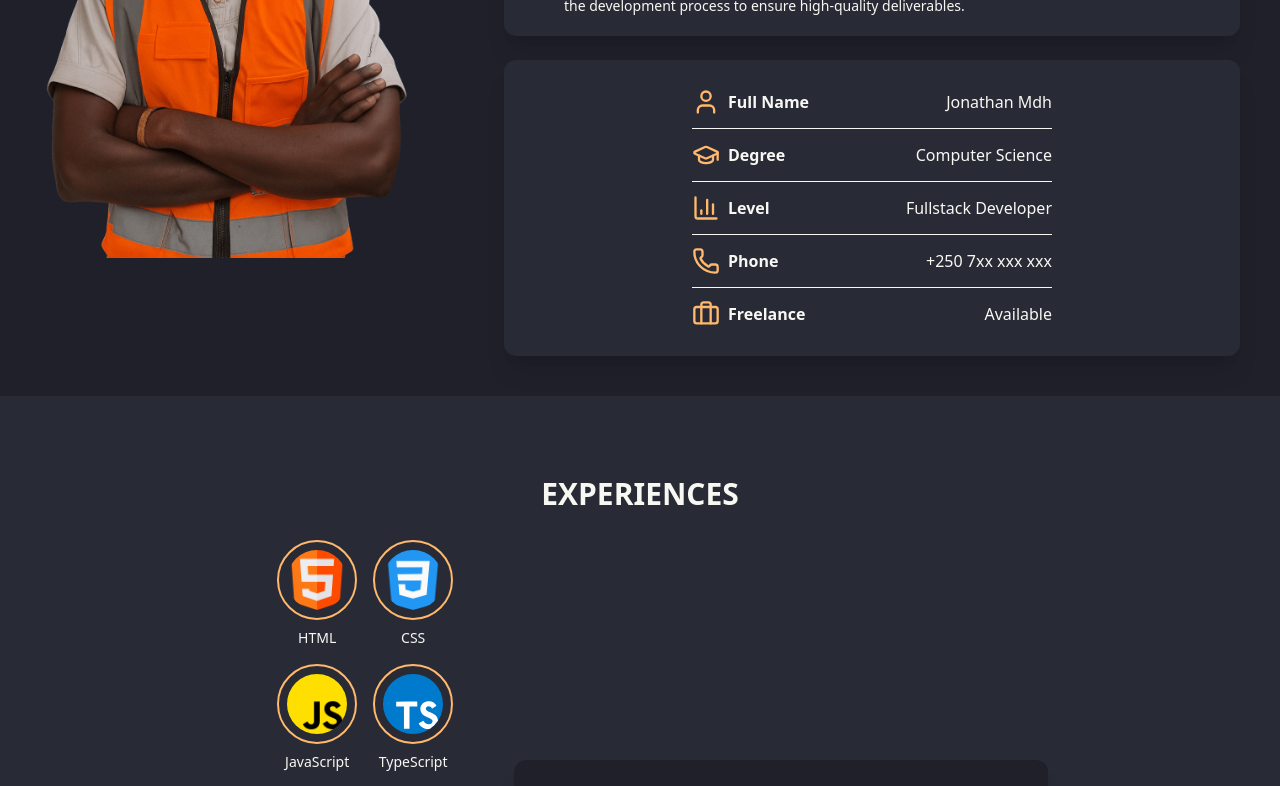
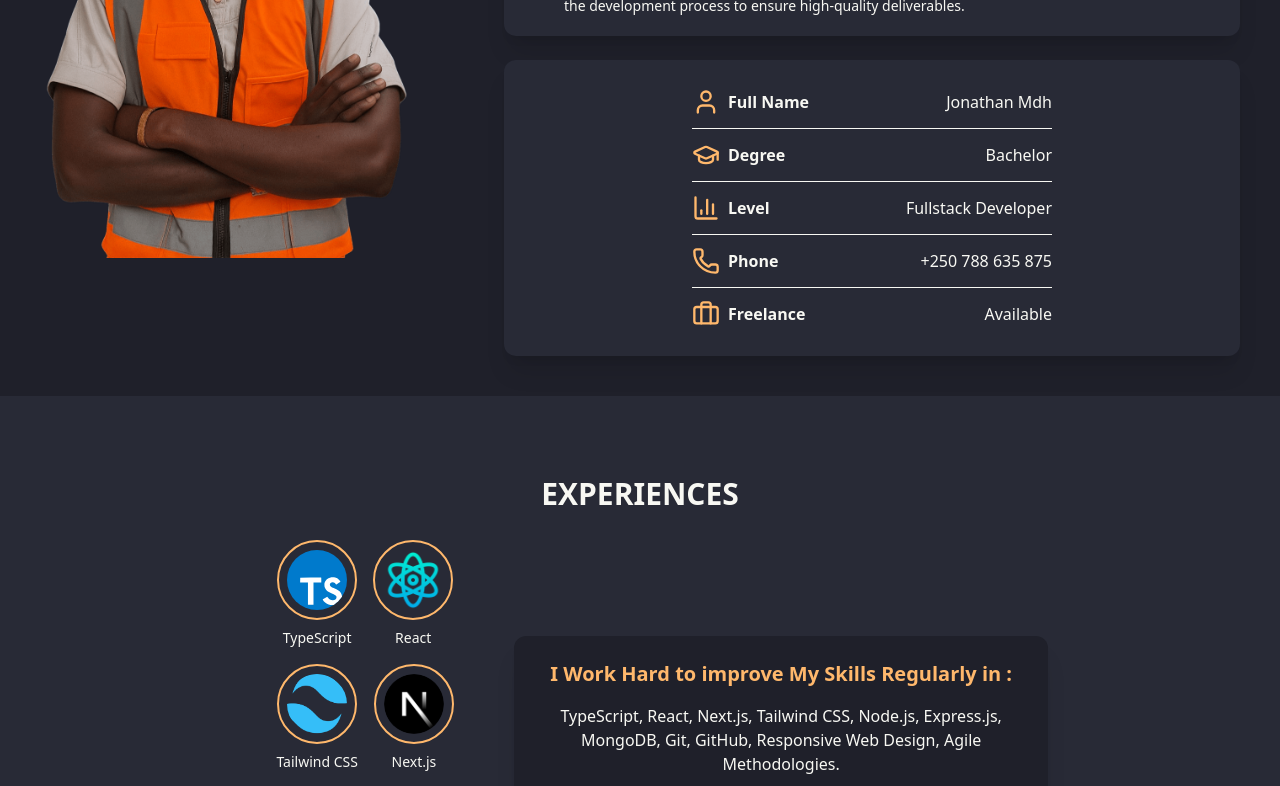
Before and after one commit to ZillaJo/portfolio-react, a React (Vite) app: page / in a window 1280 px wide. Shown: the part 1260-2046 px from the top of the page. Built offline with nearby package versions, Linux system fonts and the light colour scheme.

Commit message:
portfolio v1

```diff
--- a/src/components/Experiences.tsx
+++ b/src/components/Experiences.tsx
@@ -11,48 +11,34 @@ import imgNext from "../assets/techno/next-js.webp";
 import imgNode from "../assets/techno/node-js.png";
 
 const skills = [
+
   {
     id: 1,
-    name: "HTML",
-    Image: imgHTML,
-  },
-  {
-    id: 2,
-    name: "CSS",
-    Image: imgCSS,
-  },
-  {
-    id: 3,
-    name: "JavaScript",
-    Image: imgJS,
-  },
-  {
-    id: 4,
     name: "TypeScript",
     Image: imgTS,
   },
   {
-    id: 5,
+    id: 2,
     name: "React",
     Image: imgReact,
   },
   {
-    id: 6,
+    id: 3,
     name: "Tailwind CSS",
     Image: imgTail,
   },
   {
-    id: 7,
+    id: 4,
     name: "Next.js",
     Image: imgNext,
   },
   {
-    id: 8,
+    id: 5,
     name: "Git",
     Image: imgGit,
   },
   {
-    id: 9,
+    id: 6,
     name: "Node-js",
     Image: imgNode,
   },
@@ -86,7 +72,7 @@ const Experiences = () => {
             I Work Hard to improve My Skills Regularly in :
           </h2>
           <p className="text-center text-sm md:text-base">
-            HTML, CSS, JavaScript, TypeScript, React, Next.js, Tailwind CSS,
+            TypeScript, React, Next.js, Tailwind CSS,
             Node.js, Express.js, MongoDB, Git, GitHub, Responsive
             Web Design, Agile Methodologies.
           </p>
--- a/src/components/Footer.tsx
+++ b/src/components/Footer.tsx
@@ -13,14 +13,26 @@ const Footer = () => {
 
       <nav>
         <div className="grid grid-flow-col gap-4">
-          <a href="https://twitter.com" className="hover:text-accent" target="_blank">
-            <Twitter className="w-7 h-7 text-current"/>
+          <a
+            href="https://twitter.com"
+            className="hover:text-accent"
+            target="_blank"
+          >
+            <Twitter className="w-7 h-7 text-current" />
           </a>
-          <a href="https://linkedin.com" className="hover:text-accent" target="_blank">
-            <Linkedin className="w-7 h-7 text-current"/>
+          <a
+            href="https://linkedin.com"
+            className="hover:text-accent"
+            target="_blank"
+          >
+            <Linkedin className="w-7 h-7 text-current" />
           </a>
-          <a href="https://github.com" className="hover:text-accent" target="_blank">
-            <Github className="w-7 h-7 text-current"/>
+          <a
+            href="https://github.com/ZillaJo/"
+            className="hover:text-accent"
+            target="_blank"
+          >
+            <Github className="w-7 h-7 text-current" />
           </a>
         </div>
       </nav>
--- a/src/components/ProfileTable.tsx
+++ b/src/components/ProfileTable.tsx
@@ -2,9 +2,9 @@ import { User, GraduationCap, BarChart3, Phone, Briefcase } from "lucide-react";
 
 const profileData = [
   { label: "Full Name", value: "Jonathan Mdh", icon: User },
-  { label: "Degree", value: "Computer Science", icon: GraduationCap },
+  { label: "Degree", value: "Bachelor", icon: GraduationCap },
   { label: "Level", value: "Fullstack Developer", icon: BarChart3 },
-  { label: "Phone", value: "+250 7xx xxx xxx", icon: Phone },
+  { label: "Phone", value: "+250 788 635 875", icon: Phone },
   { label: "Freelance", value: "Available", icon: Briefcase },
 ];
 
```
